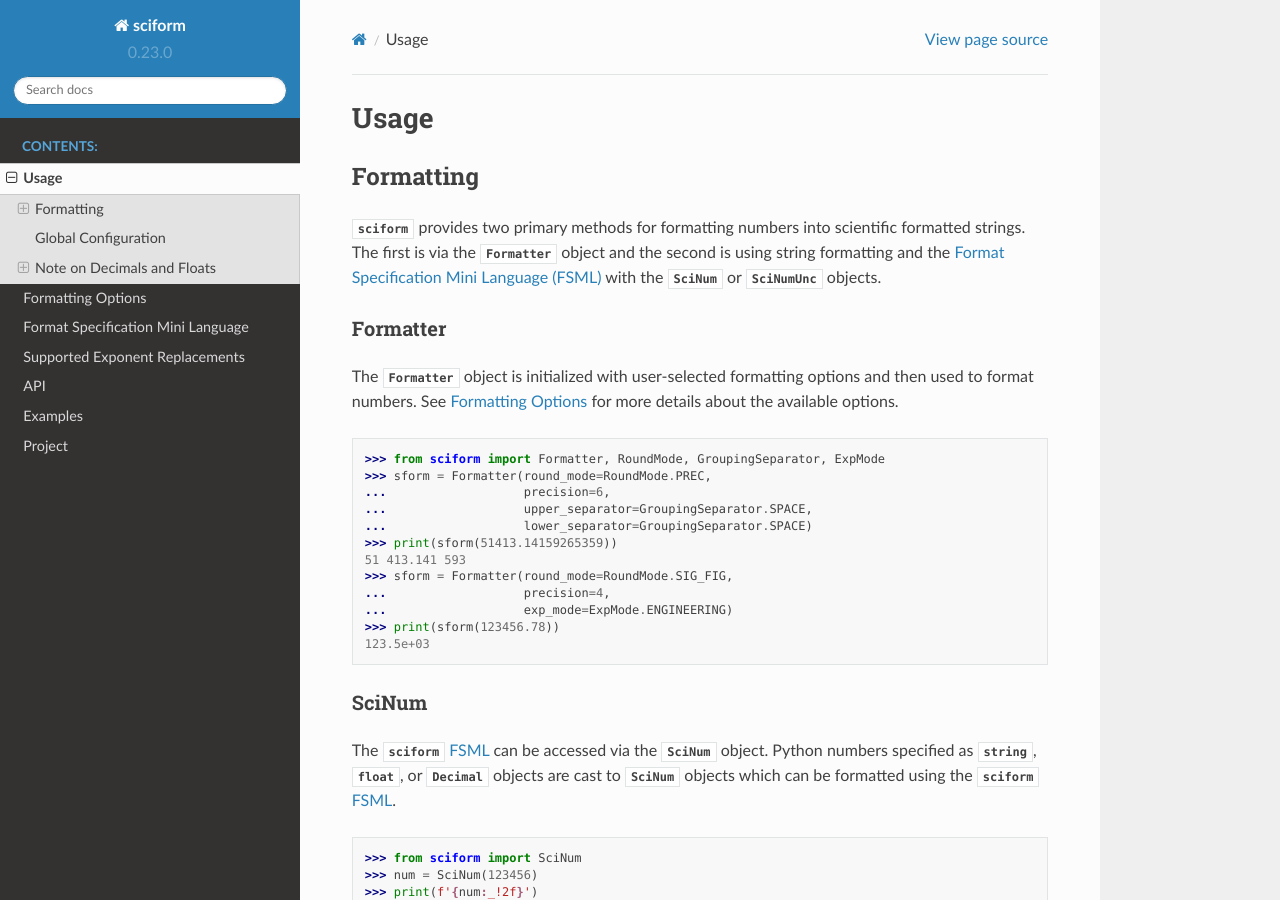
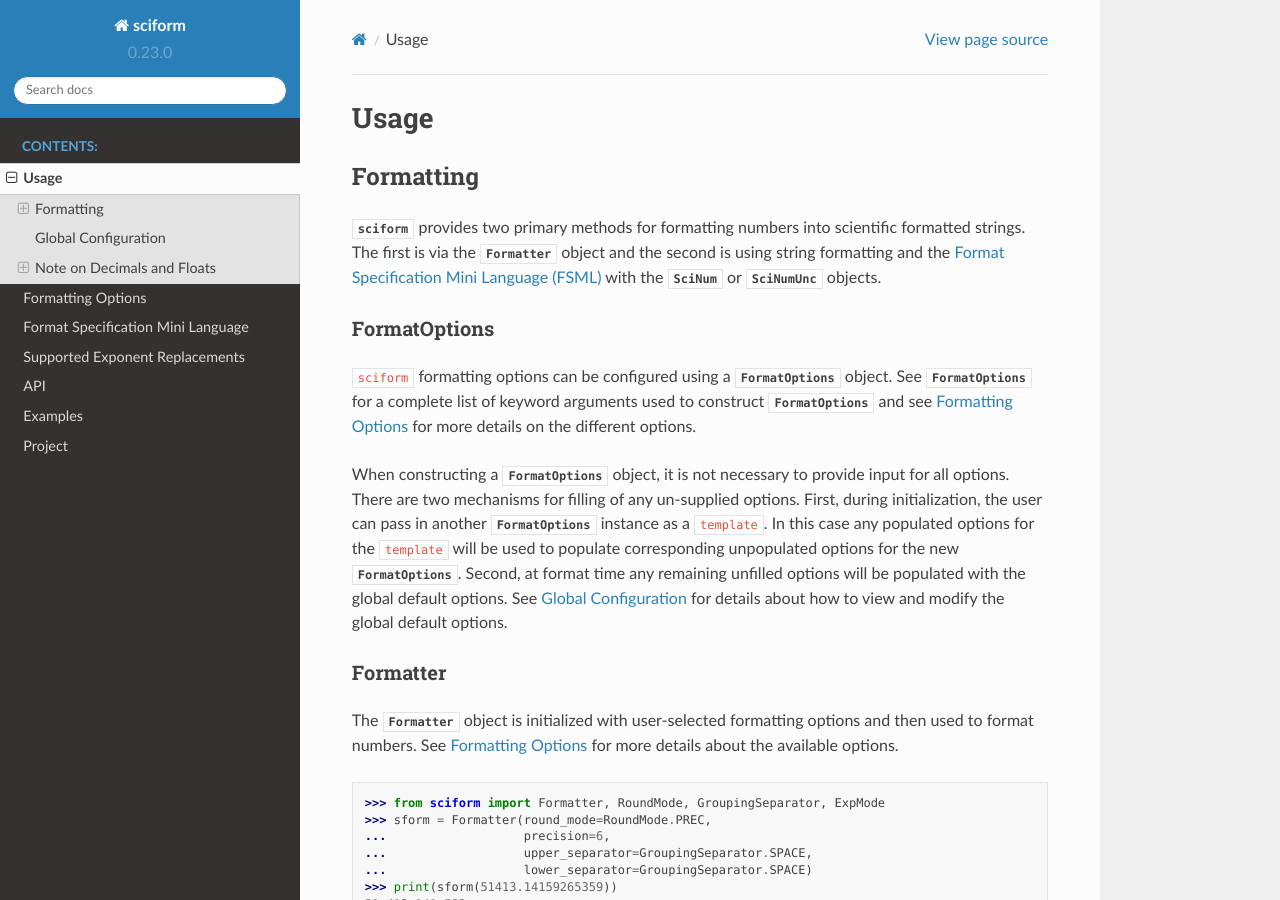
Before and after one commit to jagerber48/sciform, a Sphinx documentation site: the page built from docs/source/usage.rst, in a window 1280 px wide and 900 px high. Built offline with Sphinx 7.4.7 and the Read the Docs theme 2.0.0, drawn with Linux system fonts in a browser that asks for light colours.

Commit message:
format options usage documentation

```diff
--- a/docs/source/usage.rst
+++ b/docs/source/usage.rst
@@ -13,6 +13,27 @@ The first is via the :class:`Formatter` object and the second is
 using string formatting and the
 :ref:`Format Specification Mini Language (FSML) <fsml>` with the
 :class:`SciNum` or :class:`SciNumUnc` objects.
+
+FormatOptions
+-------------
+
+``sciform`` formatting options can be configured using a
+:class:`FormatOptions` object.
+See :class:`FormatOptions` for a complete list of
+keyword arguments used to construct :class:`FormatOptions` and see
+:ref:`formatting_options` for more details on the different options.
+
+When constructing a :class:`FormatOptions` object, it is not necessary
+to provide input for all options.
+There are two mechanisms for filling of any un-supplied options.
+First, during initialization, the user can pass in another
+:class:`FormatOptions` instance as a ``template``.
+In this case any populated options for the ``template`` will be used to
+populate corresponding unpopulated options for the new
+:class:`FormatOptions`.
+Second, at format time any remaining unfilled options will be populated
+with the global default options. See :ref:`global_config` for details
+about how to view and modify the global default options.
 
 Formatter
 ---------
```
Also changed, not shown: 1 other file.
